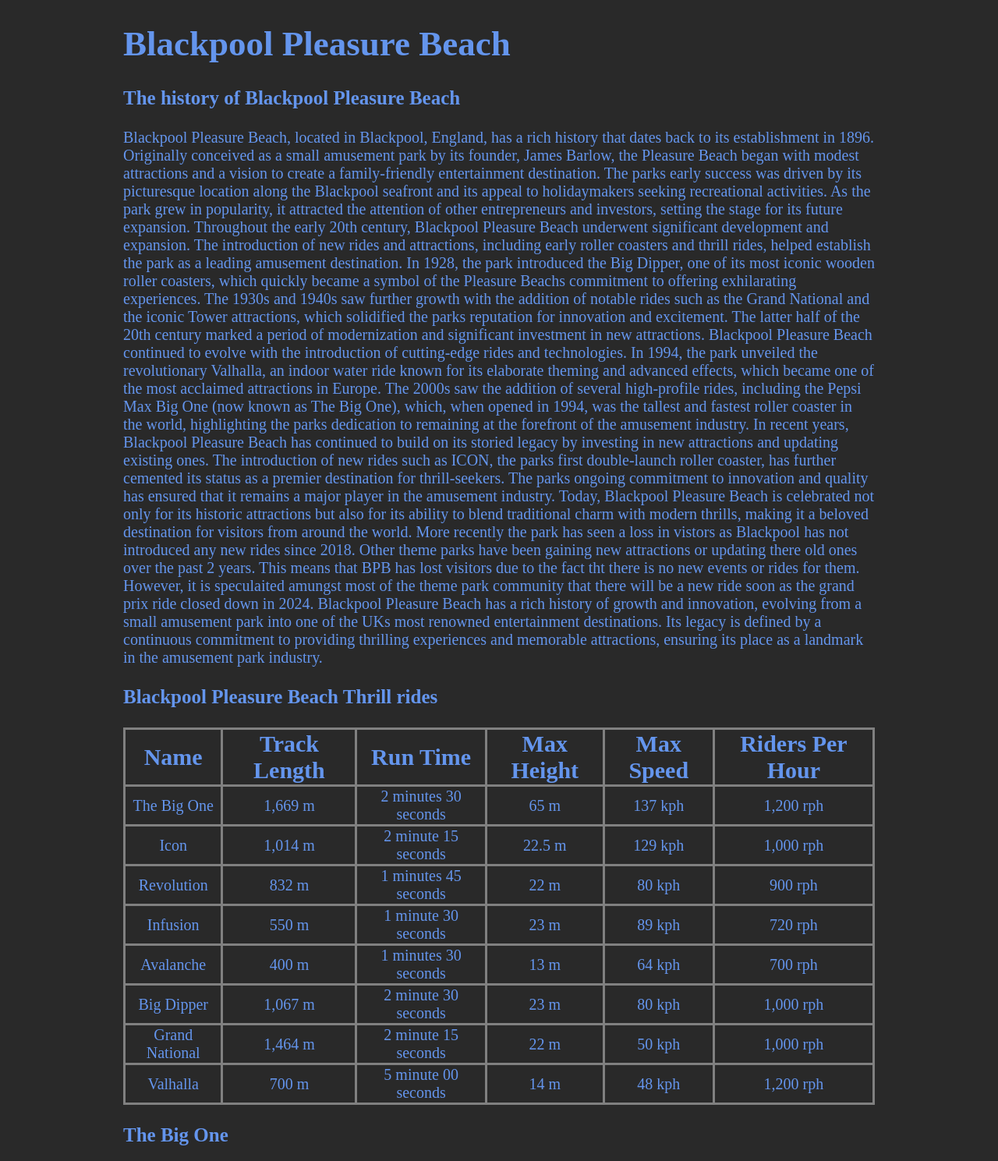
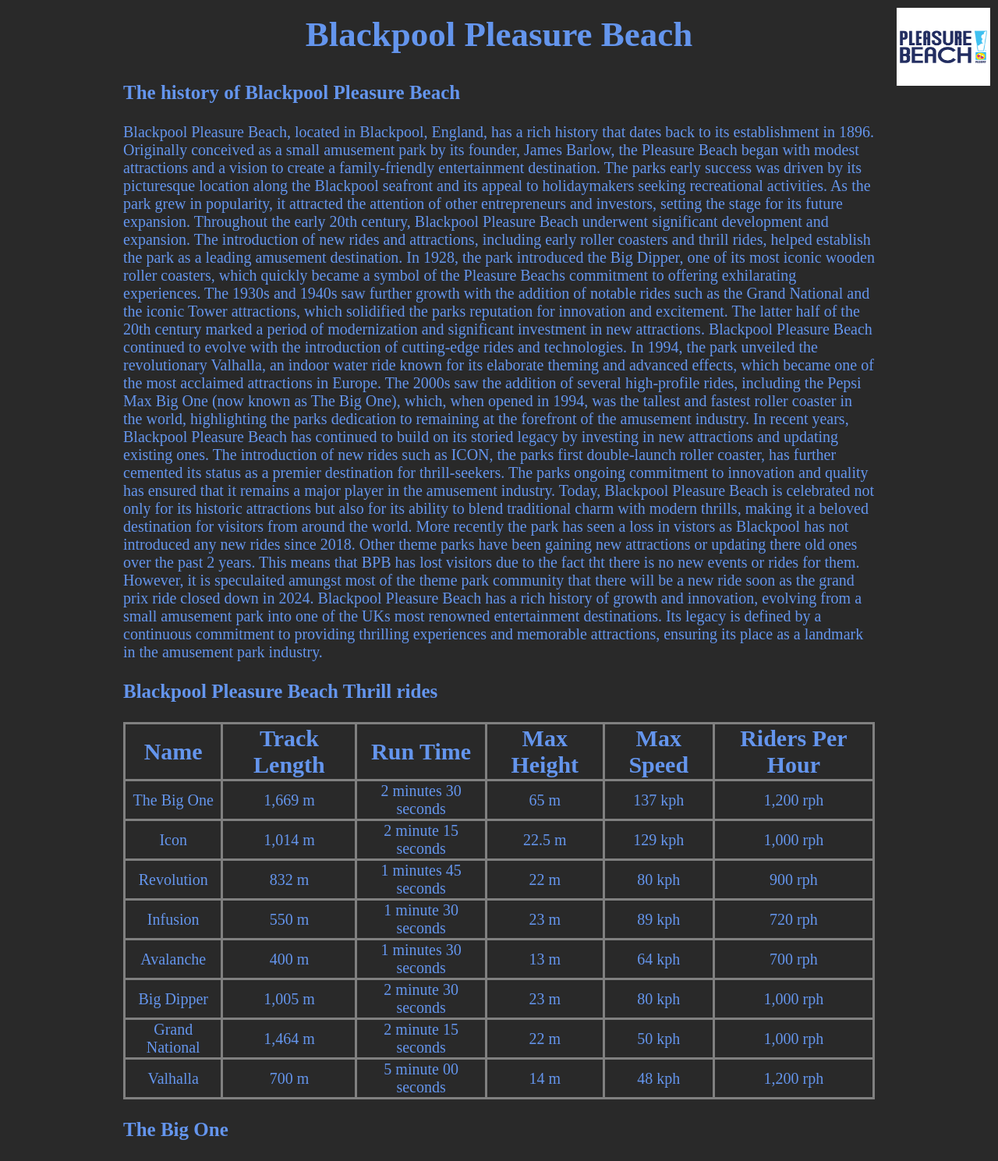
Before and after one commit to alexbaxter07/college, a PHP site: page /Blackpool_Pleasure_Beach.html in a window 1280 px wide. Shown: the top 1489 px of the page at 78% size. Run offline with PHP 8.4, Linux system fonts and the light colour scheme.

Commit message:
updated: images

```diff
--- a/Homework 1 - Themeparks/Blackpool_Pleasure_Beach.html
+++ b/Homework 1 - Themeparks/Blackpool_Pleasure_Beach.html
@@ -71,7 +71,7 @@
     </tr>
     <tr>
         <td>Big Dipper</td>
-        <td>1,067 m</td>
+        <td>1,005 m</td>
         <td>2 minute 30 seconds</td>
         <td>23 m</td>
         <td>80 kph</td>
--- a/Homework 1 - Themeparks/Intro.html
+++ b/Homework 1 - Themeparks/Intro.html
@@ -5,6 +5,7 @@
 
     <title> Themeparks </title>
     <link rel="stylesheet" href="styles.css">
+    <link rel ="shortcut icon" href ="assets/outline.png" type="image/x-icon">
 
 </head>
 
@@ -21,7 +22,7 @@
     <li><a href="FlamingoLand.html">FlamingoLand</a></li>
 </ol>
 
-<h4>Enter details here to sign up for news letter</h4>
+<h4>Enter details here to sign up for latest updates from all of the parks</h4>
 
 <form>
     <label for="fname">First name:</label><br>
--- a/Homework 1 - Themeparks/styles.css
+++ b/Homework 1 - Themeparks/styles.css
@@ -25,6 +25,10 @@
 h1{
     color:cornflowerblue;
     font-size: 45px;
+    text-align: center;
+    left: 0;
+    margin: 0;
+    padding: 10px;
 }
 
 p{
@@ -69,9 +73,10 @@
 }
 
 img{
-    width: 100px;
+    width: 120px;
     height: 100px;
-    display: block;
-    margin-left: auto;
-    margin-right: auto;
+    position: fixed;
+    right: 0;
+    top: 0;
+    padding: 10px;
 }
```
Also changed, not shown: Homework 1 - Themeparks/assets/outline.png (added).
